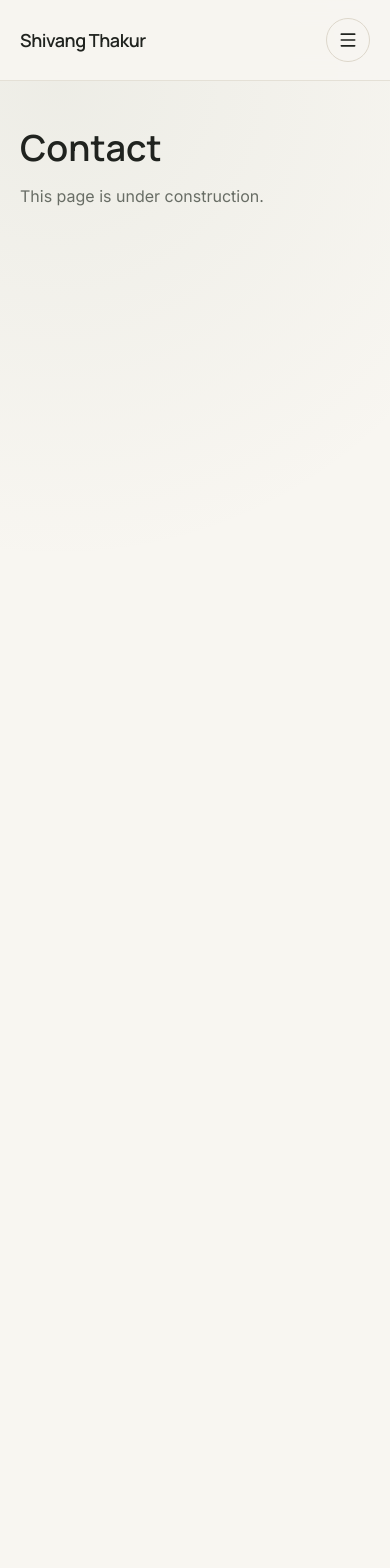
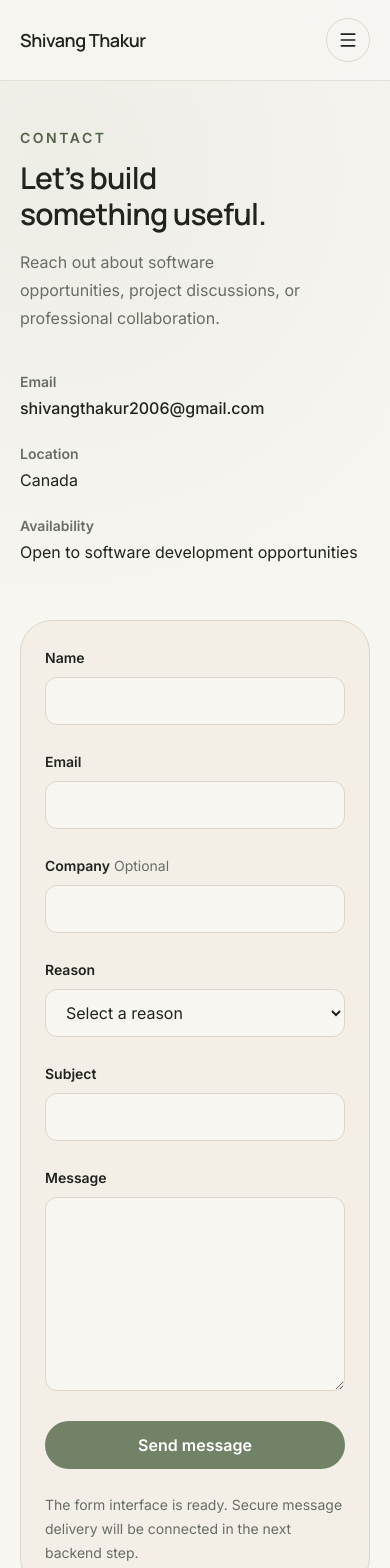
Before and after one commit to shivangthakur17/shivang-portfolio, a Next.js app: page /contact in a window 390 px wide. Shown: the top 1568 px of the page. Before the commit the page ends 844 px from the top, so only its background shows below. Built offline with nearby package versions, Linux system fonts and the light colour scheme.

Commit message:
feat: build responsive contact page

```diff
--- a/src/app/contact/page.tsx
+++ b/src/app/contact/page.tsx
@@ -1,15 +1,199 @@
+import type { Metadata } from "next";
+import Link from "next/link";
+
+import { Container } from "@/components/layout/Container";
+import { SectionHeading } from "@/components/ui/SectionHeading";
+import { siteConfig } from "@/config/site";
+
+export const metadata: Metadata = {
+  title: "Contact",
+  description:
+    "Contact Shivang Thakur about software development opportunities, projects, or collaboration.",
+};
+
 export default function ContactPage() {
   return (
     <main className="pt-32 pb-24">
-      <section className="mx-auto w-full max-w-7xl px-5 sm:px-8 lg:px-12">
-        <h1 className="font-display text-4xl font-semibold">
-          Contact
-        </h1>
+      <Container>
+        <div className="grid gap-14 lg:grid-cols-[0.8fr_1.2fr]">
+          <div>
+            <SectionHeading
+              eyebrow="Contact"
+              title="Let’s build something useful."
+              description="Reach out about software opportunities, project discussions, or professional collaboration."
+            />
 
-        <p className="mt-4 max-w-2xl text-muted">
-          This page is under construction.
-        </p>
-      </section>
+            <div className="mt-10 space-y-6">
+              <div>
+                <p className="text-sm font-semibold text-muted">Email</p>
+
+                <Link
+                  href={`mailto:${siteConfig.email}`}
+                  className="mt-1 inline-block font-medium transition-colors hover:text-sage-dark"
+                >
+                  {siteConfig.email}
+                </Link>
+              </div>
+
+              <div>
+                <p className="text-sm font-semibold text-muted">Location</p>
+                <p className="mt-1">Canada</p>
+              </div>
+
+              <div>
+                <p className="text-sm font-semibold text-muted">
+                  Availability
+                </p>
+
+                <p className="mt-1">
+                  Open to software development opportunities
+                </p>
+              </div>
+            </div>
+          </div>
+
+          <section className="rounded-[2rem] border border-border bg-surface-soft p-6 sm:p-8">
+            <form className="space-y-6">
+              <div className="grid gap-6 sm:grid-cols-2">
+                <div>
+                  <label
+                    htmlFor="name"
+                    className="text-sm font-semibold"
+                  >
+                    Name
+                  </label>
+
+                  <input
+                    id="name"
+                    name="name"
+                    type="text"
+                    autoComplete="name"
+                    required
+                    className="mt-2 min-h-12 w-full rounded-xl border border-border bg-background px-4 outline-none transition focus:border-focus"
+                  />
+                </div>
+
+                <div>
+                  <label
+                    htmlFor="email"
+                    className="text-sm font-semibold"
+                  >
+                    Email
+                  </label>
+
+                  <input
+                    id="email"
+                    name="email"
+                    type="email"
+                    autoComplete="email"
+                    required
+                    className="mt-2 min-h-12 w-full rounded-xl border border-border bg-background px-4 outline-none transition focus:border-focus"
+                  />
+                </div>
+              </div>
+
+              <div className="grid gap-6 sm:grid-cols-2">
+                <div>
+                  <label
+                    htmlFor="company"
+                    className="text-sm font-semibold"
+                  >
+                    Company
+                    <span className="ml-1 font-normal text-muted">
+                      Optional
+                    </span>
+                  </label>
+
+                  <input
+                    id="company"
+                    name="company"
+                    type="text"
+                    autoComplete="organization"
+                    className="mt-2 min-h-12 w-full rounded-xl border border-border bg-background px-4 outline-none transition focus:border-focus"
+                  />
+                </div>
+
+                <div>
+                  <label
+                    htmlFor="reason"
+                    className="text-sm font-semibold"
+                  >
+                    Reason
+                  </label>
+
+                  <select
+                    id="reason"
+                    name="reason"
+                    required
+                    defaultValue=""
+                    className="mt-2 min-h-12 w-full rounded-xl border border-border bg-background px-4 outline-none transition focus:border-focus"
+                  >
+                    <option value="" disabled>
+                      Select a reason
+                    </option>
+                    <option value="job-opportunity">
+                      Job opportunity
+                    </option>
+                    <option value="project">
+                      Project discussion
+                    </option>
+                    <option value="collaboration">
+                      Collaboration
+                    </option>
+                    <option value="other">Other</option>
+                  </select>
+                </div>
+              </div>
+
+              <div>
+                <label
+                  htmlFor="subject"
+                  className="text-sm font-semibold"
+                >
+                  Subject
+                </label>
+
+                <input
+                  id="subject"
+                  name="subject"
+                  type="text"
+                  required
+                  className="mt-2 min-h-12 w-full rounded-xl border border-border bg-background px-4 outline-none transition focus:border-focus"
+                />
+              </div>
+
+              <div>
+                <label
+                  htmlFor="message"
+                  className="text-sm font-semibold"
+                >
+                  Message
+                </label>
+
+                <textarea
+                  id="message"
+                  name="message"
+                  rows={7}
+                  required
+                  className="mt-2 w-full resize-y rounded-xl border border-border bg-background px-4 py-3 outline-none transition focus:border-focus"
+                />
+              </div>
+
+              <button
+                type="submit"
+                className="inline-flex min-h-12 w-full items-center justify-center rounded-full bg-sage px-6 font-semibold text-white transition-colors hover:bg-sage-dark sm:w-auto"
+              >
+                Send message
+              </button>
+
+              <p className="text-sm leading-6 text-muted">
+                The form interface is ready. Secure message delivery will be
+                connected in the next backend step.
+              </p>
+            </form>
+          </section>
+        </div>
+      </Container>
     </main>
   );
 }
--- a/src/config/site.ts
+++ b/src/config/site.ts
@@ -4,7 +4,7 @@ export const siteConfig = {
   description:
     "Building reliable digital products through thoughtful engineering and practical problem-solving.",
   url: "https://your-domain.com",
-  email: "your-email@example.com",
+  email: "shivangthakur2006@gmail.com",
   links: {
     github: "https://github.com/shivangthakur17",
     linkedin: "https://www.linkedin.com/in/your-profile",
```
